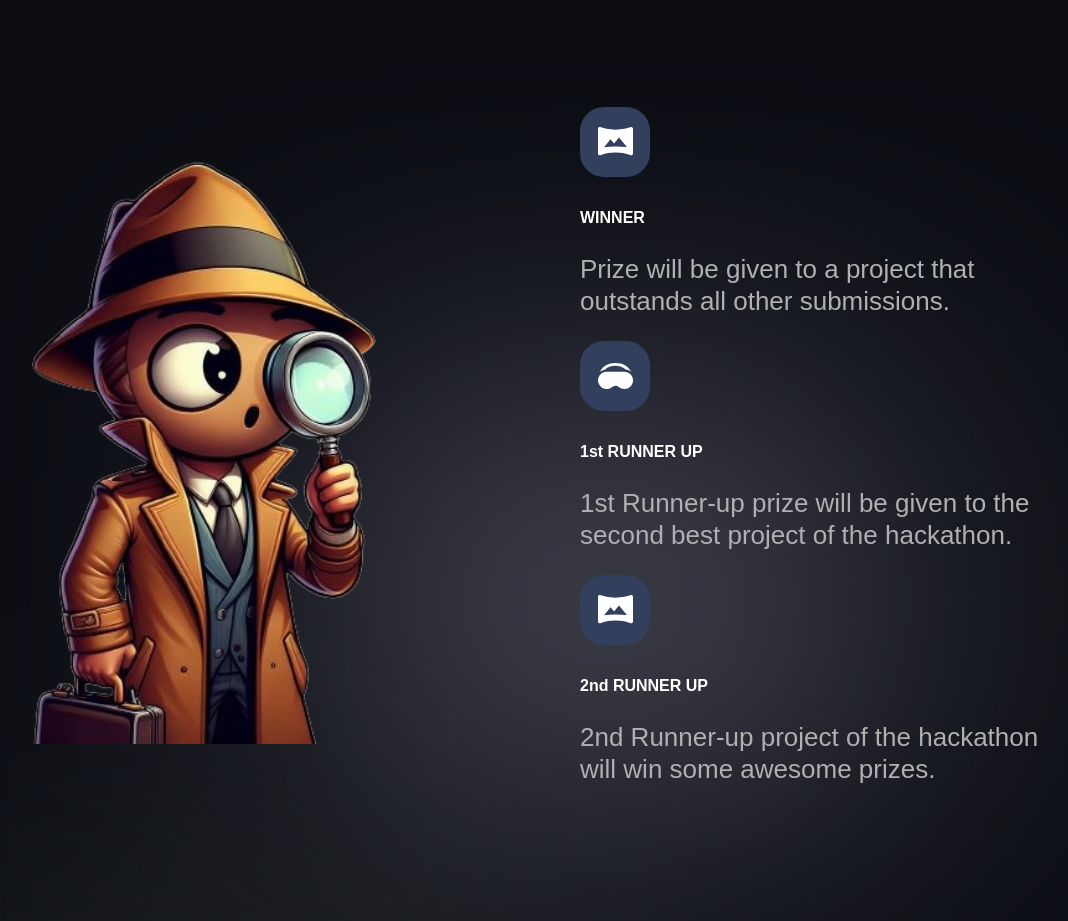
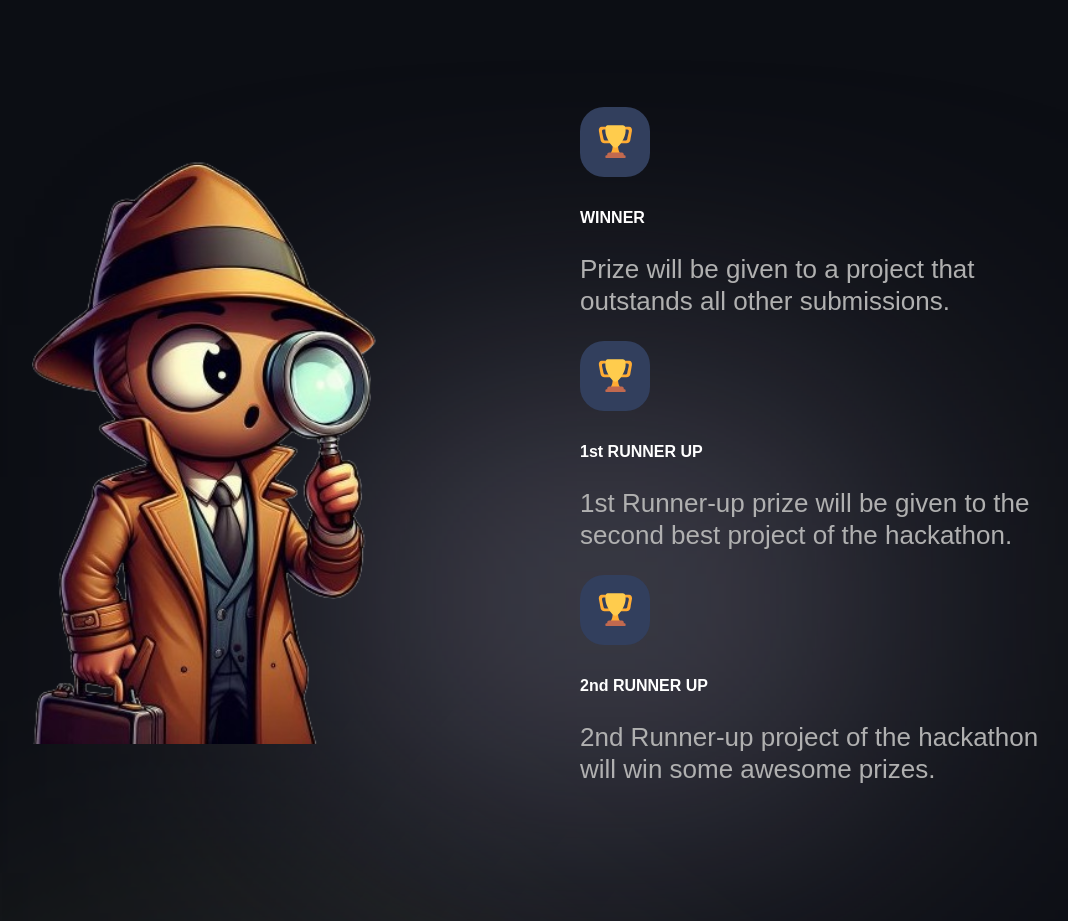
Before and after one commit to goelraghav002/hackstreet24, a Next.js app: page / in a window 1280 px wide. Shown: the part 3940-4861 px from the top of the page, without its empty margins (156-1224 px from the left). Built offline with nearby package versions, Linux system fonts and the light colour scheme; a web font is replaced by a local one.

Commit message:
trophy set

```diff
--- a/constants/index.js
+++ b/constants/index.js
@@ -38,19 +38,19 @@ export const newFeatures = [
 ];
 export const newFeatures2 = [
   {
-    imgUrl: '/vrpano.svg',
+    imgUrl: '/trophy.svg',
     title: 'WINNER',
     subtitle:
         'Prize will be given to a project that outstands all other submissions.',
   },
   {
-    imgUrl: '/headset.svg',
+    imgUrl: '/trophy.svg',
     title: '1st RUNNER UP',
     subtitle:
         '1st Runner-up prize will be given to the second best project of the hackathon.',
   },
   {
-    imgUrl: '/vrpano.svg',
+    imgUrl: '/trophy.svg',
     title: '2nd RUNNER UP',
     subtitle:
         '2nd Runner-up project of the hackathon will win some awesome prizes.',
```
Also changed, not shown: public/trophy.jpeg (added), public/trophy.svg (added).
